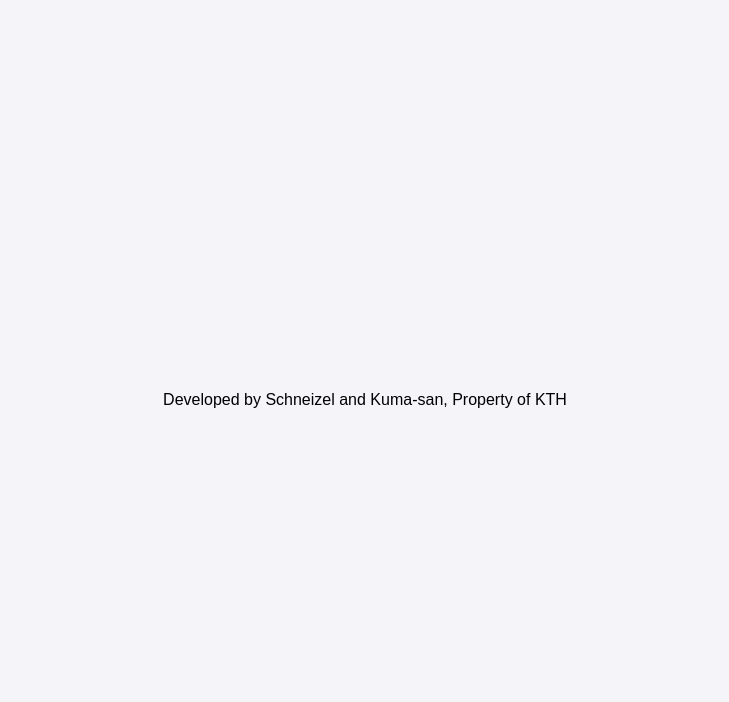
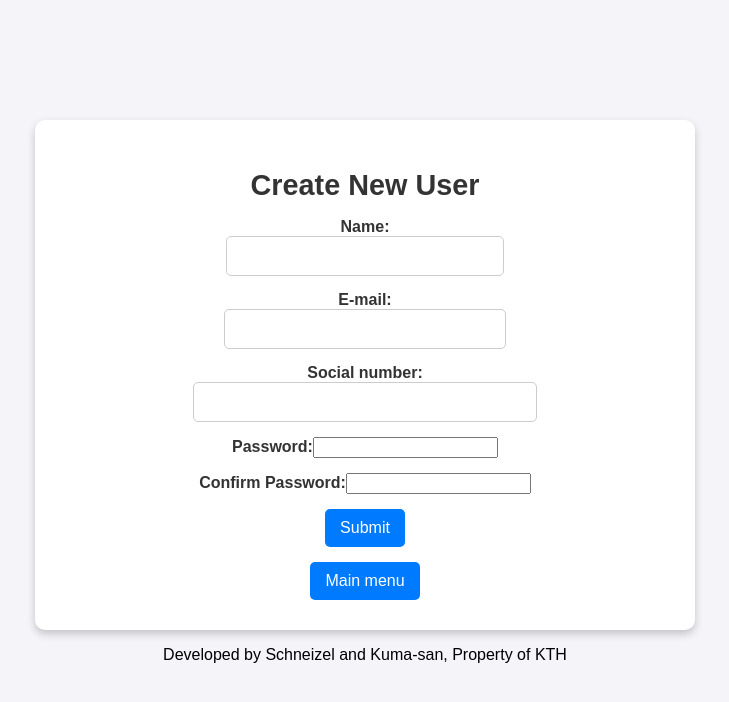
Before and after one commit to bhandd/FullstackFron, a React (Create React App) app: page /register in a window 1280 px wide. Shown: the top 702 px of the page, without its empty margins (275-1004 px from the left). Built offline with nearby package versions, Linux system fonts and the light colour scheme.

Commit message:
Register form

```diff
--- a/src/components/MainPage.js
+++ b/src/components/MainPage.js
@@ -16,6 +16,12 @@ export default function MainPage() {
                 <Link to="/createPatient">
                     <button className="blue-button">Create Patient</button>
                 </Link>
+                <Link to="/Register">
+                    <button className="blue-button">Register</button>
+                </Link>
+                <Link to="/Login">
+                    <button className="blue-button">Login</button>
+                </Link>
             </nav>
         </div>
     );
--- a/src/components/PatientApp.js
+++ b/src/components/PatientApp.js
@@ -10,6 +10,8 @@ import FooterApp from "./FooterApp";
 import ListStaffApp from "./ListStaff";
 import DeleteSuccessfulApp from "./DeleteSuccessful";
 import ViewPatientApp from "./ViewPatientApp";
+import Register from "./authentication/Register";
+import Login from "./authentication/Login";
 
 export default function PatientApp(){
     return (
@@ -26,6 +28,8 @@ export default function PatientApp(){
                     <Route path="/updatePatient/:id" element={<UpdatePatientApp />}></Route>
                     <Route path="/deletePatient" element={<DeletePatientApp />}></Route>
                     <Route path="/deleteSuccessful" element={<DeleteSuccessfulApp />}></Route>
+                    <Route path="/register" element={<Register />} />
+                    <Route path="/login" element={<Login />} />
                 </Routes>
             </BrowserRouter>
             <FooterApp/>
--- /dev/null
+++ b/src/components/authentication/Login.js
@@ -0,0 +1,14 @@
+import { Link } from "react-router-dom";
+import React, { useState } from "react";
+import axios from "axios";
+
+export default function LoginApp(){
+    return (
+        <div className="RegisterApp container">
+            <h2>Just Login</h2>
+            <Link to="/">
+                <button className="blue-button">Main menu</button>
+            </Link>
+        </div>
+    )
+}
--- /dev/null
+++ b/src/components/authentication/Register.js
@@ -0,0 +1,101 @@
+import { Link } from "react-router-dom";
+import React, { useState } from "react";
+import axios from "axios";
+
+export default function RegisterApp(){
+
+
+
+    const [name, setName] = useState('');
+    const [email, setEmail] = useState('');
+    const [role, setRole] = useState('');
+    const [social_number, setNumber] = useState('');
+    const [password, setPassword] = useState('');
+    const [confirmPassword, setConfirmPassword] = useState('');
+
+    function Register(newUser) {
+        console.log('Creating new patient:', newUser);
+        axios.post('http://localhost:8080/register', newUser)
+            .then(response => onSuccess(response))
+            .catch(error => onError(error))
+            .finally(() => console.log('Finished creating patient'));
+    }
+
+const handleSubmit = (event) => {
+    event.preventDefault();
+    // const newUser = { name, social_number, role };
+    // createPatient(newUser);
+
+
+    setName('');
+    setEmail('');
+    setRole('Patient');
+    setNumber('');
+    setPassword('');
+};
+
+
+    return (
+    <div className="CreatePatientApp content-box">
+        <h1>Create New User</h1>
+        <form onSubmit={handleSubmit}>
+            <div>
+                <label>Name:</label>
+                <input
+                    type="text"
+                    value={name}
+                    onChange={(e) => setName(e.target.value)}
+                    required/>
+            </div>
+            <div>
+                <label>E-mail:</label>
+                <input
+                    type="text"
+                    value={email}
+                    onChange={(e) => setEmail(e.target.value)}
+                    required/>
+            </div>
+
+            <div>
+                <label>Social number:</label>
+                <input
+                    type="number"
+                    value={social_number}
+                    onChange={(e) => setNumber(e.target.value)}
+                    required/>
+            </div>
+            <div>
+                <label>Password:</label>
+                <input
+                    type="password"
+                    value={password}
+                    onChange={(e) => setPassword(e.target.value)}
+                    required/>
+            </div>
+            <div>
+                <label>Confirm Password:</label>
+                <input
+                    type="password"
+                    value={confirmPassword}
+                    onChange={(e) => setConfirmPassword(e.target.value)}
+                    required/>
+            </div>
+            <button className="blue-button" type="submit">Submit</button>
+            <Link to="/">
+                <button className="blue-button">Main menu</button>
+            </Link>
+        </form>
+    </div>
+);
+}
+
+
+function onSuccess(response) {
+    console.log('Patient created successfully:', response.data);
+    alert('Patient created successfully!');
+}
+
+function onError(error) {
+    console.error('Error creating patient:', error);
+    alert('Failed to create patient. Please try again.');
+}
```
